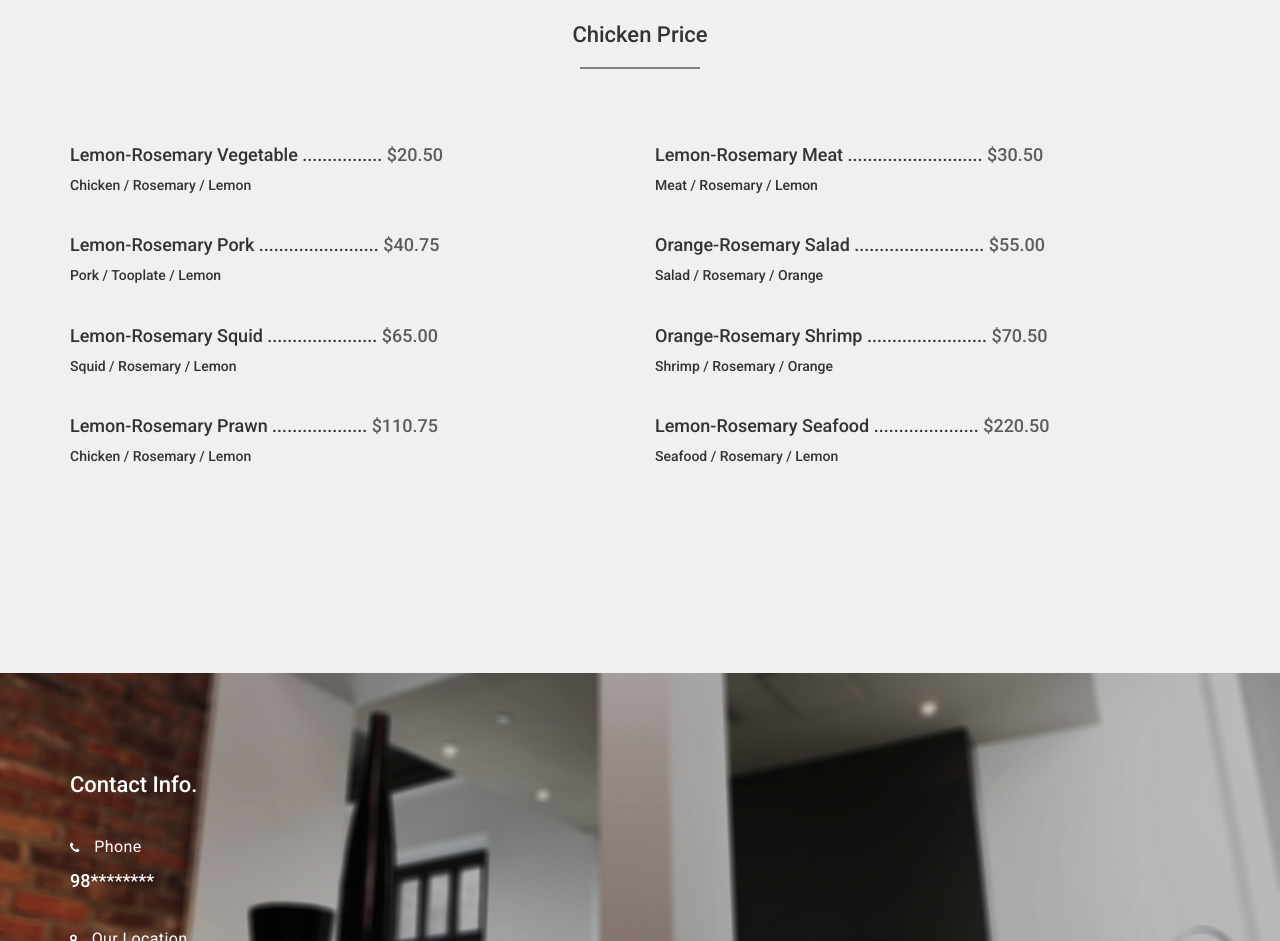
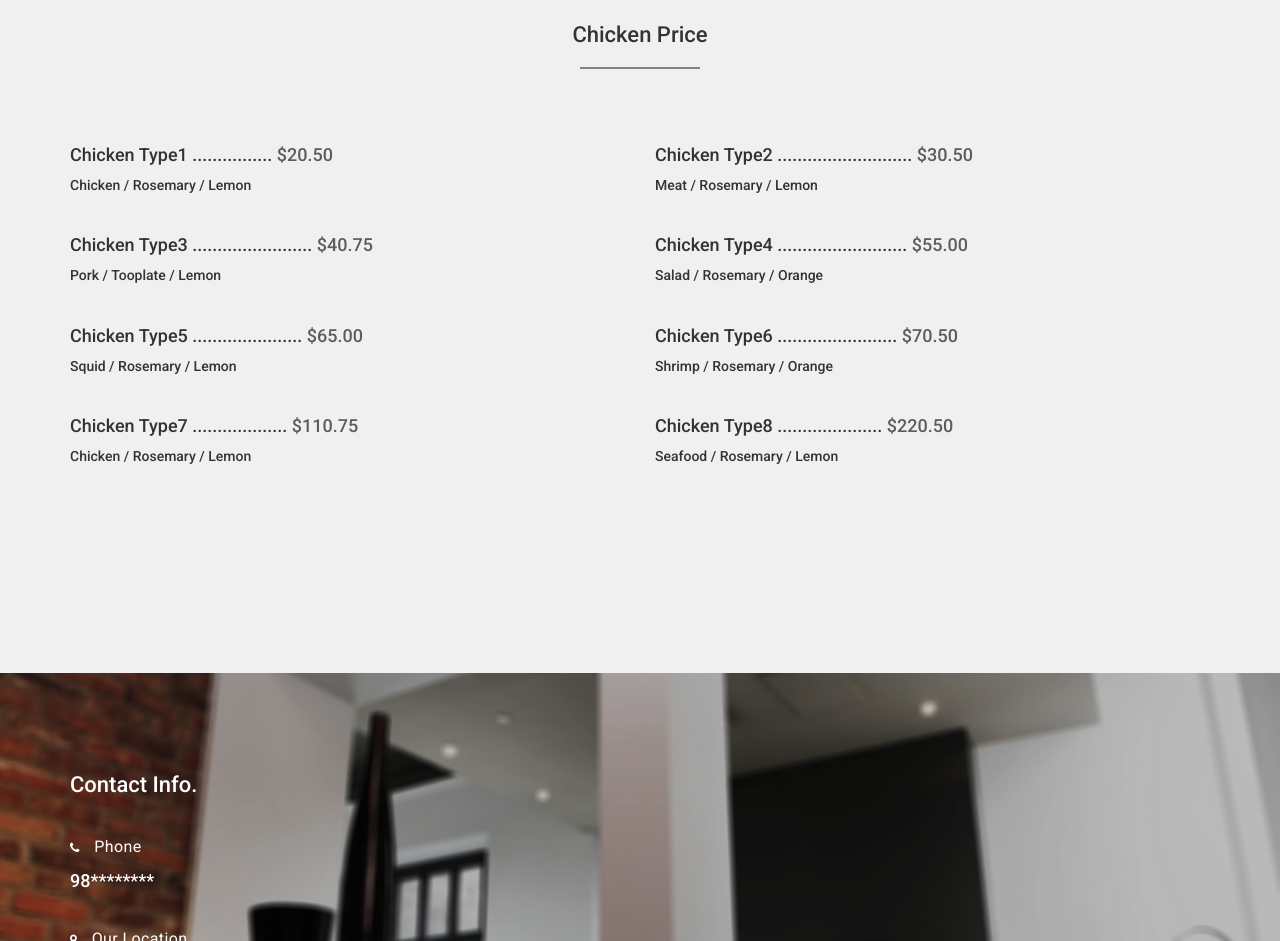
Before and after one commit to jebasingh1983/jebasingh1983.github.io, a plain HTML site: page index.html in a window 1280 px wide. Shown: the part 1915-2856 px from the top of the page. Drawn offline with Linux system fonts and the light colour scheme.

Commit message:
heading Changed

```diff
--- a/index.html
+++ b/index.html
@@ -120,35 +120,35 @@ http://www.tooplate.com/view/2076-zentro
 				<hr>
 			</div>
 			<div class="col-md-6 col-sm-6">
-				<h4>Lemon-Rosemary Vegetable ................ <span>$20.50</span></h4>
+				<h4>Chicken Type1 ................ <span>$20.50</span></h4>
 				<h5>Chicken / Rosemary / Lemon</h5>
 			</div>
 			<div class="col-md-6 col-sm-6">
-				<h4>Lemon-Rosemary Meat ........................... <span>$30.50</span></h4>
+				<h4>Chicken Type2 ........................... <span>$30.50</span></h4>
 				<h5>Meat / Rosemary / Lemon</h5>
 			</div>
 			<div class="col-md-6 col-sm-6">
-				<h4>Lemon-Rosemary Pork ........................ <span>$40.75</span></h4>
+				<h4>Chicken Type3 ........................ <span>$40.75</span></h4>
 				<h5>Pork / Tooplate / Lemon</h5>
 			</div>
 			<div class="col-md-6 col-sm-6">
-				<h4>Orange-Rosemary Salad .......................... <span>$55.00</span></h4>
+				<h4>Chicken Type4 .......................... <span>$55.00</span></h4>
 				<h5>Salad / Rosemary / Orange</h5>
 			</div>
 			<div class="col-md-6 col-sm-6">
-				<h4>Lemon-Rosemary Squid ...................... <span>$65.00</span></h4>
+				<h4>Chicken Type5 ...................... <span>$65.00</span></h4>
 				<h5>Squid / Rosemary / Lemon</h5>
 			</div>
 			<div class="col-md-6 col-sm-6">
-				<h4>Orange-Rosemary Shrimp ........................ <span>$70.50</span></h4>
+				<h4>Chicken Type6 ........................ <span>$70.50</span></h4>
 				<h5>Shrimp / Rosemary / Orange</h5>
 			</div>
 			<div class="col-md-6 col-sm-6">
-				<h4>Lemon-Rosemary Prawn ................... <span>$110.75</span></h4>
+				<h4>Chicken Type7 ................... <span>$110.75</span></h4>
 				<h5>Chicken / Rosemary / Lemon</h5>
 			</div>
 			<div class="col-md-6 col-sm-6">
-				<h4>Lemon-Rosemary Seafood ..................... <span>$220.50</span></h4>
+				<h4>Chicken Type8 ..................... <span>$220.50</span></h4>
 				<h5>Seafood / Rosemary / Lemon</h5>
 			</div>
 		</div>
```
